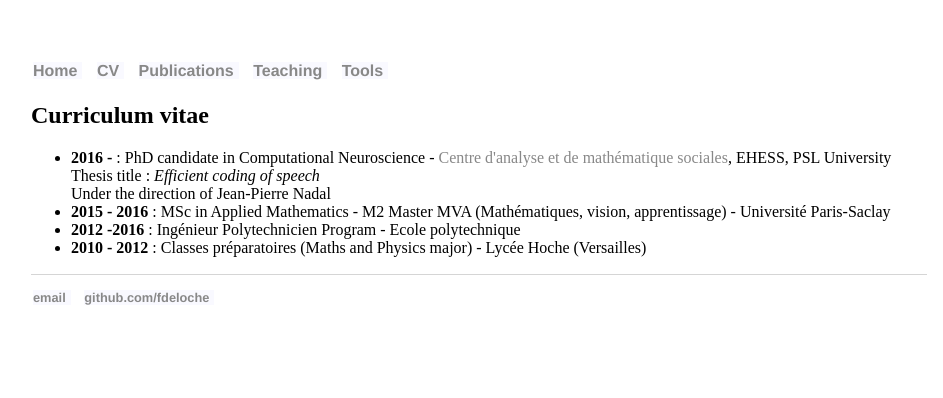
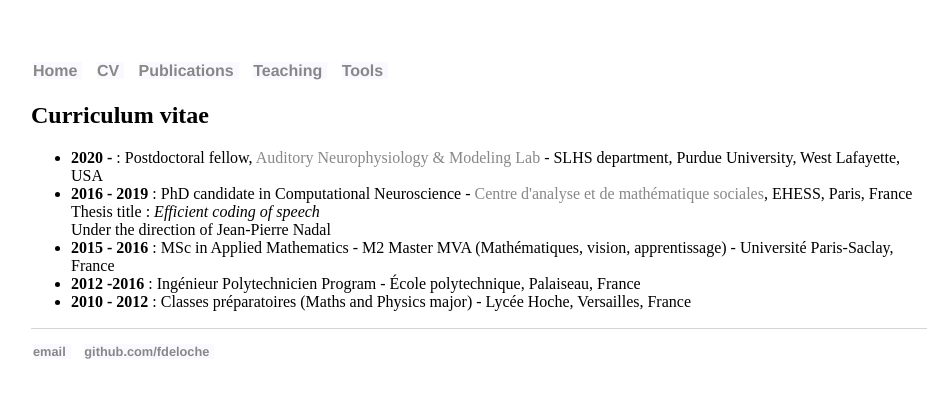
Before and after one commit to fdeloche/fdeloche.github.io, a Jekyll site: the page built from CV.html, in a window 1280 px wide. Shown: the top 398 px of the page, without its empty margins (161-1104 px from the left). Built offline with Jekyll 4.4.1, drawn with Linux system fonts in a browser that asks for light colours.

Commit message:
+publication +postdoc

```diff
--- a/CV.html
+++ b/CV.html
@@ -6,10 +6,11 @@ title: François Deloche - CV
 <h2>Curriculum vitae</h2>
 <p>
 <ul>
-<li> <b> 2016 -</b> : PhD candidate in Computational Neuroscience - <a href="http://cams.ehess.fr">Centre d'analyse et de mathématique sociales</a>, EHESS, PSL University<br>Thesis title : <i>Efficient coding of speech</i><br>Under the direction of Jean-Pierre Nadal</li>
-<li> <b> 2015 - 2016</b> : MSc in Applied Mathematics - M2 Master MVA (Mathématiques, vision, apprentissage) - Université Paris-Saclay
-<li> <b> 2012 -2016</b> : Ingénieur Polytechnicien Program - Ecole polytechnique </li>
-<li> <b> 2010 - 2012</b> : Classes préparatoires (Maths and Physics major) - Lycée Hoche (Versailles) </li>
+<li> <b> 2020 - </b>: Postdoctoral fellow, <a href="https://engineering.purdue.edu/auditory/">Auditory Neurophysiology & Modeling Lab</a> - SLHS department, Purdue University, West Lafayette, USA
+<li> <b> 2016 - 2019</b> : PhD candidate in Computational Neuroscience - <a href="http://cams.ehess.fr">Centre d'analyse et de mathématique sociales</a>, EHESS, Paris, France<br>Thesis title : <i>Efficient coding of speech</i><br>Under the direction of Jean-Pierre Nadal</li>
+<li> <b> 2015 - 2016</b> : MSc in Applied Mathematics - M2 Master MVA (Mathématiques, vision, apprentissage) - Université Paris-Saclay, France
+<li> <b> 2012 -2016</b> : Ingénieur Polytechnicien Program - École polytechnique, Palaiseau, France </li>
+<li> <b> 2010 - 2012</b> : Classes préparatoires (Maths and Physics major) - Lycée Hoche, Versailles, France </li>
 </ul>
 </p>
 </div>
--- a/Publications.html
+++ b/Publications.html
@@ -6,7 +6,7 @@ title: François Deloche - CV
 <h2>Publications</h2>
 <p>
 <ul>
-<li>François Deloche. Fine-grained statistical structure of speech. 2019. <a target="_blank" href="https://hal.archives-ouvertes.fr/hal-01931420">〈hal-01931420〉</a> <i>(preprint)</i></li>
+<li>François Deloche. Fine-grained statistical structure of speech. <i>PLOS One</i>, 2020. <a target="_blank" href="https://journals.plos.org/plosone/article?id=10.1371/journal.pone.0230233">〈10.1371/journal.pone.0230233〉</a> </li>
 <li>François Deloche, Fabrizio De Vico Fallani, Stéphanie Allassonniere. Innovation-based sparse estimation of functional connectivity from multivariate autoregressive models. <i>SPIE, Wavelets and Sparsity XVI</i>, Aug 2015, San Diego, United States. <a target="_blank" href="https://dx.doi.org/10.1117/12.2189640">〈10.1117/12.2189640〉</a>. <a target="_blank" href="https://hal.inria.fr/hal-01260223">〈hal-01260223〉</a>  </li>
 </ul>
 </p>
--- a/index.html
+++ b/index.html
@@ -5,8 +5,8 @@ title: François Deloche - Personal page
 <div class="maindiv">
 
 <!--<p style="float:right; margin-left:10px"><img src="/Images/photo.jpg"></p>-->
-<h3>Personal page (François Deloche)</h3>
-<p><i>About me:</i> I am a postdoctoral fellow of the <a href="https://www.fondationpourlaudition.org">Fondation pour l'Audition</a> working in the <a href="https://engineering.purdue.edu/auditory/">Auditory Neurophysiology & Modeling Lab</a> at Purdue University. I completed my PhD in computational neuroscience in 2019, under the supervision of <a href="http://www.lps.ens.fr/~nadal/">Jean-Pierre Nadal</a> (<a href="http://cams.ehess.fr/">CAMS</a> - EHESS, Paris).<br> I worked on the <a href="http://sites.google.com/site/juditgervain/speechcode">SpeechCODE project</a>, looking for computational principles underlying neural speech coding.<br>
+<h3>François Deloche - Personal page</h3>
+<p><i>About me:</i> I am a postdoctoral fellow with a grant from the <a href="https://www.fondationpourlaudition.org">Fondation pour l'Audition</a> working in the <a href="https://engineering.purdue.edu/auditory/">Auditory Neurophysiology & Modeling Lab</a> at Purdue University. I completed my PhD in computational neuroscience in 2019, under the supervision of <a href="http://www.lps.ens.fr/~nadal/">Jean-Pierre Nadal</a> (<a href="http://cams.ehess.fr/">CAMS</a> - EHESS, Paris).<br> I worked on the <a href="http://sites.google.com/site/juditgervain/speechcode">SpeechCODE project</a>, looking for computational principles underlying neural speech coding.<br>
 I'm also a former student of the <a href="http://www.math.ens-cachan.fr/version-francaise/formations/master-mva/">MVA master</a> (applied and computational mathematics program on statistics, machine learning and signal processing).
 </p>
 </div>
```
Also changed, not shown: 1 other file.
